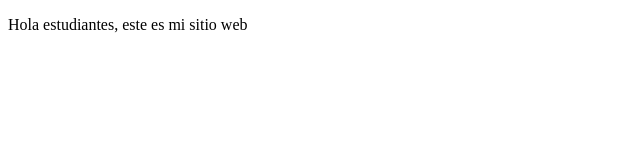
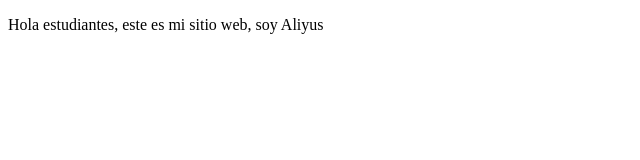
Before and after one commit to Aliyus77/proyectoDemoCursoPrework, a plain HTML site: page index.html in a window 1280 px wide. Shown: the full height of the page, 0-640 px from the left. Drawn offline with Linux system fonts and the light colour scheme.

Commit message:
agregamos texto

```diff
--- a/index.html
+++ b/index.html
@@ -7,6 +7,6 @@
     <title>Hola Mundo</title>
 </head>
 <body>
-    <p>Hola estudiantes, este es mi sitio web</p>
+    <p>Hola estudiantes, este es mi sitio web, soy Aliyus</p>
 </body>
 </html>
```
